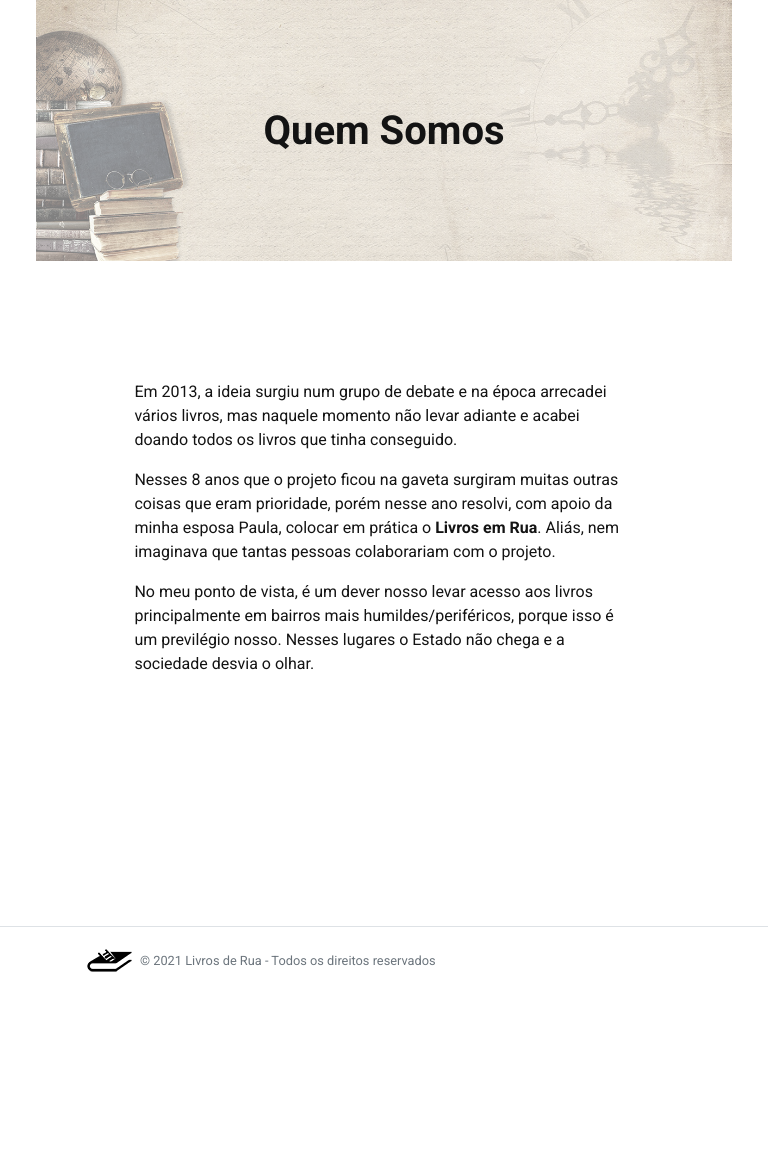
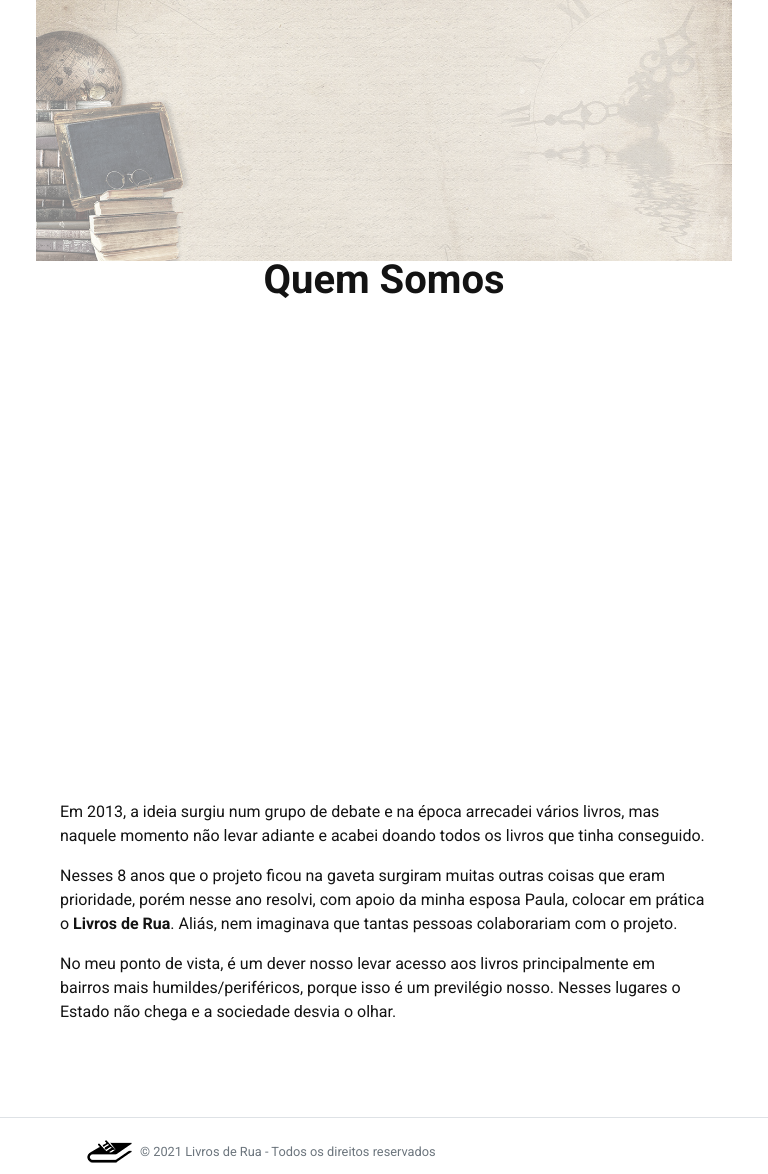
Before and after one commit to tocoweb/livrosderua, a Django app: page /sobre-nos/ in a window 768 px wide. Shown: the part 82-1256 px from the top of the page. Before the commit the page ends 1054 px from the top, so only its background shows below. Run offline with Django 3.2, Linux system fonts and the light colour scheme.

Commit message:
Ajustes CSS página about.html

```diff
--- a/core/static/css/style.css
+++ b/core/static/css/style.css
@@ -1,7 +1,7 @@
 @import url('https://fonts.googleapis.com/css2?family=Roboto:ital,wght@0,100;0,400;0,700;0,900;1,100&display=swap');
 
 html{
-    height: 100%;
+    height: -webkit-fill-available;
     box-sizing: border-box;
 }
 *,
@@ -15,9 +15,12 @@ body{
     position: relative;
     margin: 0;
     padding-bottom: 6rem;
-    min-height: 100%;
+    min-height: 100vh;
+    /* mobile viewport bug fix */
+    min-height: -webkit-fill-available;
 }
 main {
+    position: relative;
     margin: 0 auto;
 }
 .nav-align {
@@ -109,7 +112,7 @@ main {
 .sub-titulo-about {
     margin: 0;
     position: absolute;
-    top: 33%;
+    top: 60%;
     left: 50%;
     transform: translate(-50%, -50%);
     font-size: 1.2rem;
@@ -175,7 +178,7 @@ footer {
     text-align: center;
   }
 
-@media only screen and (max-width: 1024px) {
+@media all and (max-width: 1024px) {
     .titulo {
         font-size: 2.5rem;
         top: 35%;
@@ -192,7 +195,7 @@ footer {
     }
     .sub-titulo-about {
         font-size: 1.1rem;
-        top: 40%;
+        top: 65%;
         width: 85%;
     }
     .busca {
@@ -218,7 +221,7 @@ footer {
         font-size: 2rem;
     }
 }
-@media only screen and (max-width: 801px) {
+@media all and (max-width: 801px) {
     .titulo {
         font-size: 2.2rem;
         top: 25%;
@@ -230,18 +233,19 @@ footer {
         width: 100%;
     }
     .banner-about-box {
-        margin-bottom: 90%;
+        margin-bottom: 40%;
+        min-height: 100vh;
     }
     .titulo-about {
         font-size: 2.5rem;
-        top: 20%;
+        top: 35%;
         width: 100%;
         text-align: center;
     }
     .sub-titulo-about {
         font-size: 1rem;
-        top: 58%;
-        width: 65%;
+        top: 115%;
+        width: 90%;
     }
     .busca {
         top: 90%;
@@ -289,7 +293,50 @@ footer {
     }
 }
 
-@media only screen and (min-width: 250px) and (max-width: 480px) {
+@media only screen
+  and (min-device-width: 768px)
+  and (max-device-width: 1024px)
+  and (orientation: portrait)
+  and (-webkit-min-device-pixel-ratio: 2) {
+    .banner-about-box {
+        margin-bottom: 0%;
+        min-height: 100vh;
+    }
+    .titulo-about {
+        font-size: 2.5rem;
+        top: 12%;
+        width: 100%;
+        text-align: center;
+    }
+    .sub-titulo-about {
+        font-size: 1.2rem;
+        top: 45%;
+        width: 90%;
+    }
+}
+
+@media only screen
+and (min-device-width: 375px)
+and (max-device-width: 812px)
+and (-webkit-min-device-pixel-ratio: 3) {
+    .banner-about-box {
+        margin-bottom: 45%;
+        min-height: 100vh;
+    }
+    .titulo-about {
+        font-size: 2.5rem;
+        top: 32%;
+        width: 100%;
+        text-align: center;
+    }
+    .sub-titulo-about {
+        font-size: 1.1rem;
+        top: 114%;
+        width: 90%;
+    }
+}
+
+@media only screen and (min-device-width: 280px) and (max-device-width: 480px) and (-webkit-min-device-pixel-ratio: 2) {
     .titulo {
         font-size: 1.5rem;
         top: 12%;
@@ -300,15 +347,19 @@ footer {
         top: 25%;
         width: 100%;
     }
+    .banner-about-box {
+        margin-bottom: 40%;
+        min-height: 100vh;
+    }
     .titulo-about {
         font-size: 1.8rem;
-        top: 25%;
+        top: 10%;
         width: 100%;
         text-align: center;
     }
     .sub-titulo-about {
         font-size: 0.9rem;
-        top: 85%;
+        top: 60%;
     }
     .busca {
         top: 47%;
--- a/core/templates/about.html
+++ b/core/templates/about.html
@@ -13,7 +13,7 @@
         <p>Em 2013, a ideia surgiu num grupo de debate e na época arrecadei vários livros, mas naquele momento
             não levar adiante e acabei doando todos os livros que tinha conseguido.</p>
         <p>Nesses 8 anos que o projeto ficou na gaveta surgiram muitas outras coisas que eram prioridade, porém
-            nesse ano resolvi, com apoio da minha esposa Paula, colocar em prática o <strong>Livros em
+            nesse ano resolvi, com apoio da minha esposa Paula, colocar em prática o <strong>Livros de
                 Rua</strong>. Aliás, nem imaginava que tantas pessoas colaborariam com o projeto.</p>
         <p>No meu ponto de vista, é um dever nosso levar acesso aos livros principalmente em bairros mais
             humildes/periféricos, porque isso é um previlégio nosso. Nesses lugares o Estado não chega e a
```
